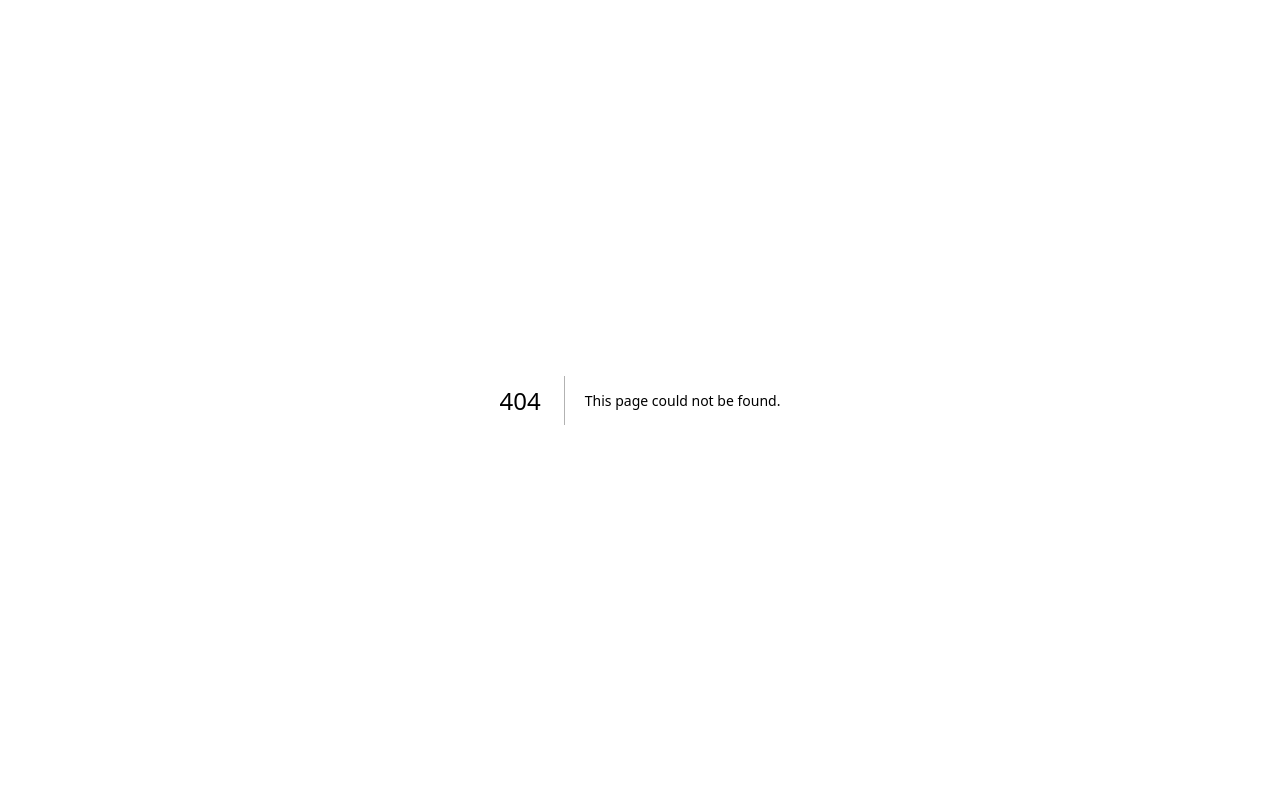
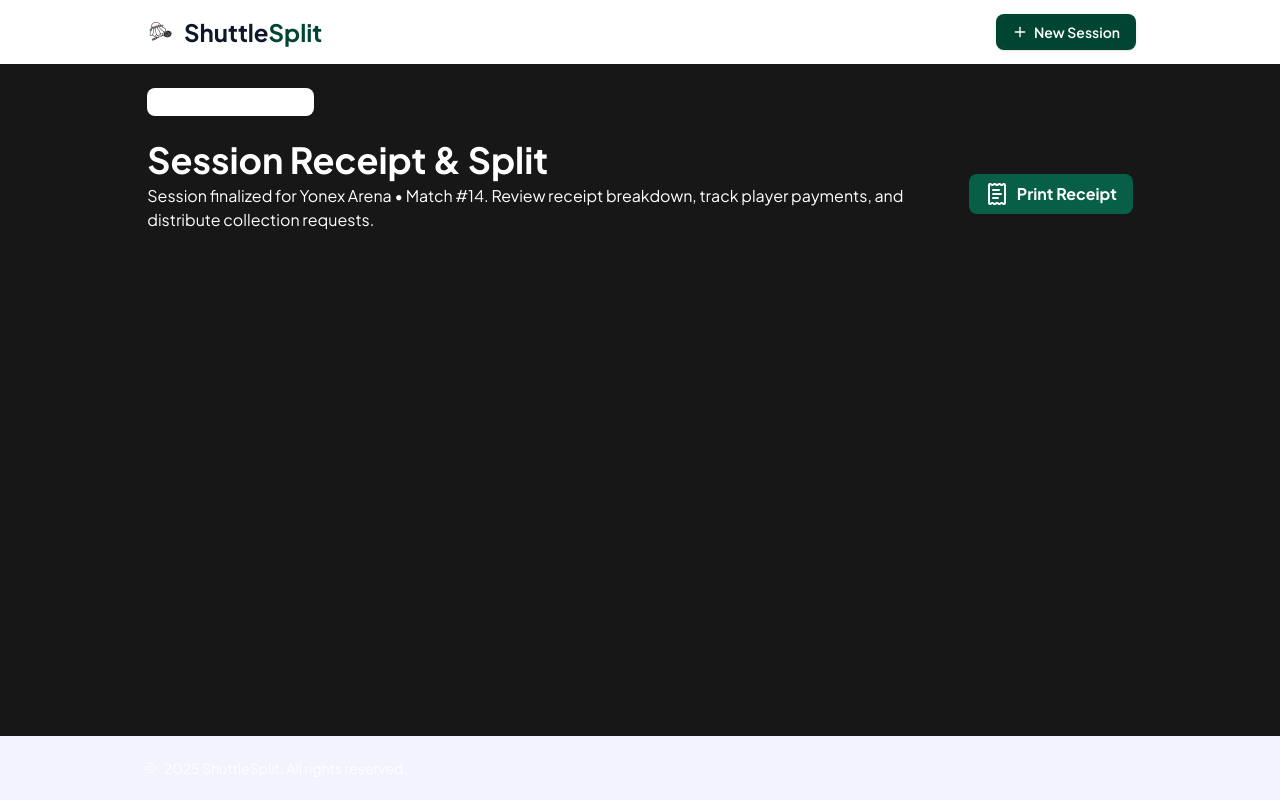
Before and after one commit to nicowhong29/shuttle-split, a Next.js app: page /session/1 in a window 1280 px wide. Before the commit this address had no page. Built offline with nearby package versions, Linux system fonts and the light colour scheme.

Commit message:
added session id page. ongoing development.

```diff
--- /dev/null
+++ b/app/_components/BackButton.tsx
@@ -0,0 +1,19 @@
+import { ArrowLeft } from "lucide-react";
+import Link from "next/link";
+
+interface BackButtonProps {
+  link: string;
+  title: string;
+}
+
+export default function BackButton({ link, title }: BackButtonProps) {
+  return (
+    <Link
+      className="inline-flex items-center bg-white rounded-lg py-1 px-2 mb-6 shadow font-semibold"
+      href="/dashboard"
+    >
+      <ArrowLeft className="mr-2" size={14} />
+      <span className="text-sm">Back to Dashboard</span>
+    </Link>
+  );
+}
--- a/app/_components/InputType.tsx
+++ b/app/_components/InputType.tsx
@@ -2,11 +2,15 @@ interface InputTypeProps {
   title: string;
   placeholder: string;
   allotment: string;
-  item: string;
   amount: string;
 }
 
-export default function InputType({}: InputTypeProps) {
+export default function InputType({
+  title,
+  placeholder,
+  allotment,
+  amount,
+}: InputTypeProps) {
   return (
     <div className="w-full bg-[#F4F6FF] rounded p-3 transition-all">
       <div className="space-y-1">
@@ -14,7 +18,7 @@ export default function InputType({}: InputTypeProps) {
           htmlFor="shuttle-input"
           className="block text-[11px] font-bold text-[#5B6B7C] tracking-wider uppercase select-none"
         >
-          TUBE GRADE
+          {title}
         </label>
 
         <div className="relative flex items-center">
@@ -23,7 +27,7 @@ export default function InputType({}: InputTypeProps) {
             type="text"
             // value={shuttleName}
             // onChange={(e) => setShuttleName(e.target.value)}
-            placeholder="e.g. Yonex AS-30"
+            placeholder={placeholder}
             className="bg-transparent text-sm font-bold text-[#101828] focus:outline-none placeholder:text-slate-300"
           />
         </div>
@@ -35,7 +39,9 @@ export default function InputType({}: InputTypeProps) {
             // onChange={(e) => setPcsPerTube(e.target.value)}
             className="w-8 bg-transparent text-left focus:outline-none focus:border-b focus:border-slate-400 font-normal"
           />
-          <span>pcs / tube</span>
+          <span>
+            {amount} {allotment}
+          </span>
         </div>
       </div>
     </div>
--- a/app/_components/PriceSplit.tsx
+++ b/app/_components/PriceSplit.tsx
@@ -40,7 +40,7 @@ export default function PriceSplit() {
             </div>
           </div>
         </div>
-        <div className="bg-pale p-4 rounded mb-20 md:hidden">
+        <div className="bg-pale p-4 rounded mb-14 md:hidden">
           <div className="grid grid-cols-2 text-xs mb-3 gap-1 [&>*:nth-child(even)]:text-right">
             <span className="text-[#3F4944] font-bold">SPLIT BREAKDOWN</span>
             <span className="font-bold text-[#006C4B]">EQUAL SPLIT</span>
--- a/app/add/session/page.tsx
+++ b/app/add/session/page.tsx
@@ -1,11 +1,11 @@
 "use client";
 
 import AddGuest from "@/app/_components/AddGuest";
+import BackButton from "@/app/_components/BackButton";
 import InputType from "@/app/_components/InputType";
 import Players from "@/app/_components/Players";
 import PriceSplit from "@/app/_components/PriceSplit";
 import {
-  ArrowLeft,
   Calendar,
   MapPin,
   MapPinned,
@@ -23,6 +23,23 @@ const players = [
   { id: 3, initials: "NW", name: "Nico Whong" },
 ];
 
+const formInputs = [
+  {
+    id: 1,
+    title: "TUBE GRADE",
+    placeholder: "e.g. Yonex AS-30",
+    allotment: "pcs / tube",
+    amount: "12",
+  },
+  {
+    id: 2,
+    title: "TUBE PRICE",
+    placeholder: "e.g. RM 40.00",
+    allotment: " / shuttle",
+    amount: "12",
+  },
+];
+
 export default function AddSession() {
   const [isModalOpen, setIsModalOpen] = useState(false);
 
@@ -31,11 +48,8 @@ export default function AddSession() {
   };
   return (
     <>
-      <section className="md:mx-auto flex-1 max-w-full md:max-w-4/5 mb-10">
-        <button className="flex items-center bg-white rounded-lg py-1 px-2 mb-6 shadow font-semibold">
-          <ArrowLeft className="mr-2" size={14} />
-          <span className="text-sm">Back to Dashboard</span>
-        </button>
+      <section className="md:mx-auto flex-1 max-w-full md:max-w-4/5 mb-6">
+        <BackButton title="Back to Dashboard" link="/dashboard" />
 
         <div className="flex flex-col mb-4">
           <h1 className="text-4xl font-bold">New Session Setup</h1>
@@ -125,8 +139,9 @@ export default function AddSession() {
                 </div>
               </div>
               <div className="grid grid-cols-2 gap-2 mb-4">
-                <InputType />
-                <InputType />
+                {formInputs.map((formInput) => (
+                  <InputType key={formInput.id} {...formInput} />
+                ))}
               </div>
               <div className="bg-pale rounded p-4 flex items-center justify-between relative select-none">
                 <button
@@ -155,13 +170,13 @@ export default function AddSession() {
                       // style={{
                       //   width: `${Math.max(1, inputValue.length) * 0.75 + 0.5}em`,
                       // }}
-                      className="text-md font-extrabold text-[#121927] bg-transparent text-center px-1 py-0.5 transition-all duration-150"
+                      className="w-12 max-w-full text-5xl font-extrabold text-[#121927] bg-transparent text-center px-1 py-0.5 transition-all duration-150"
                     />
                   </div>
 
                   {/* Total Price */}
                   <span className="text-sm font-bold text-[#054A36] tracking-tight">
-                    {/* ${totalPrice} total */}total
+                    {/* ${totalPrice} total */} shuttles opened
                   </span>
                 </div>
                 <button
--- /dev/null
+++ b/app/session/[id]/page.tsx
@@ -0,0 +1,24 @@
+import BackButton from "@/app/_components/BackButton";
+import { ReceiptText } from "lucide-react";
+
+export default function Page() {
+  return (
+    <section className="md:mx-auto flex-1 max-w-full md:max-w-4/5 mb-6">
+      <BackButton title="Back to Dashboard" link="/dashboard" />
+      <div className="flex items-center justify-between">
+        <div className="flex flex-col mb-4">
+          <h1 className="text-4xl font-bold mb-1">Session Receipt & Split</h1>
+          <p>
+            Session finalized for Yonex Arena • Match #14. Review receipt
+            breakdown, track player payments, and distribute collection
+            requests.
+          </p>
+        </div>
+        <button className="flex shrink-0 items-center bg-primary text-white py-2 px-4 rounded-lg">
+          <ReceiptText className="mr-2" />
+          <span className="font-bold">Print Receipt</span>
+        </button>
+      </div>
+    </section>
+  );
+}
--- /dev/null
+++ b/app/session/layout.tsx
@@ -0,0 +1,12 @@
+import Footer from "@/app/_components/Footer";
+import Header from "@/app/_components/Header";
+
+export default function Layout({ children }: LayoutProps<"/">) {
+  return (
+    <div className="min-h-screen flex flex-col">
+      <Header />
+      <div className="flex-1 flex px-6 my-6">{children}</div>
+      <Footer />
+    </div>
+  );
+}
```
